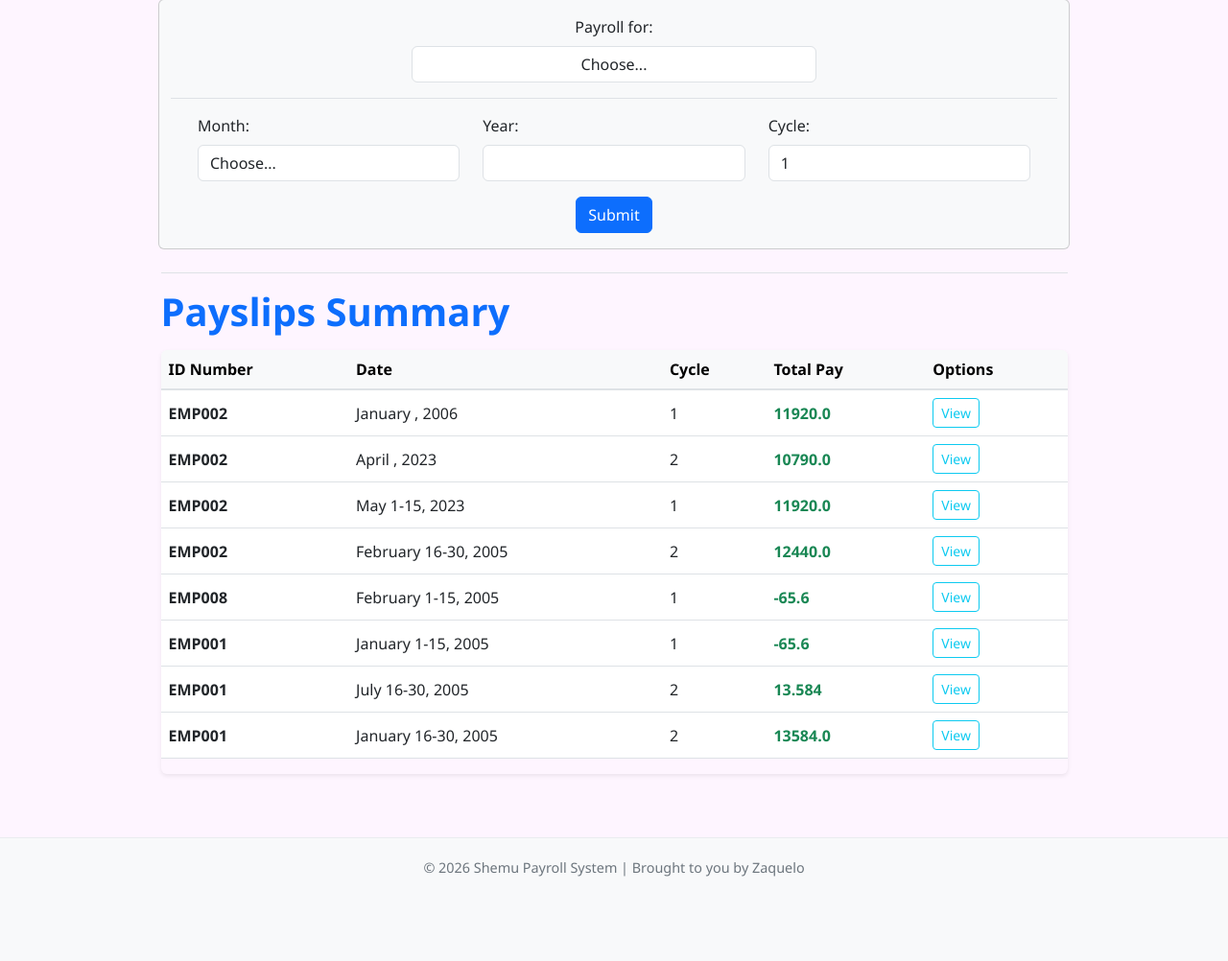
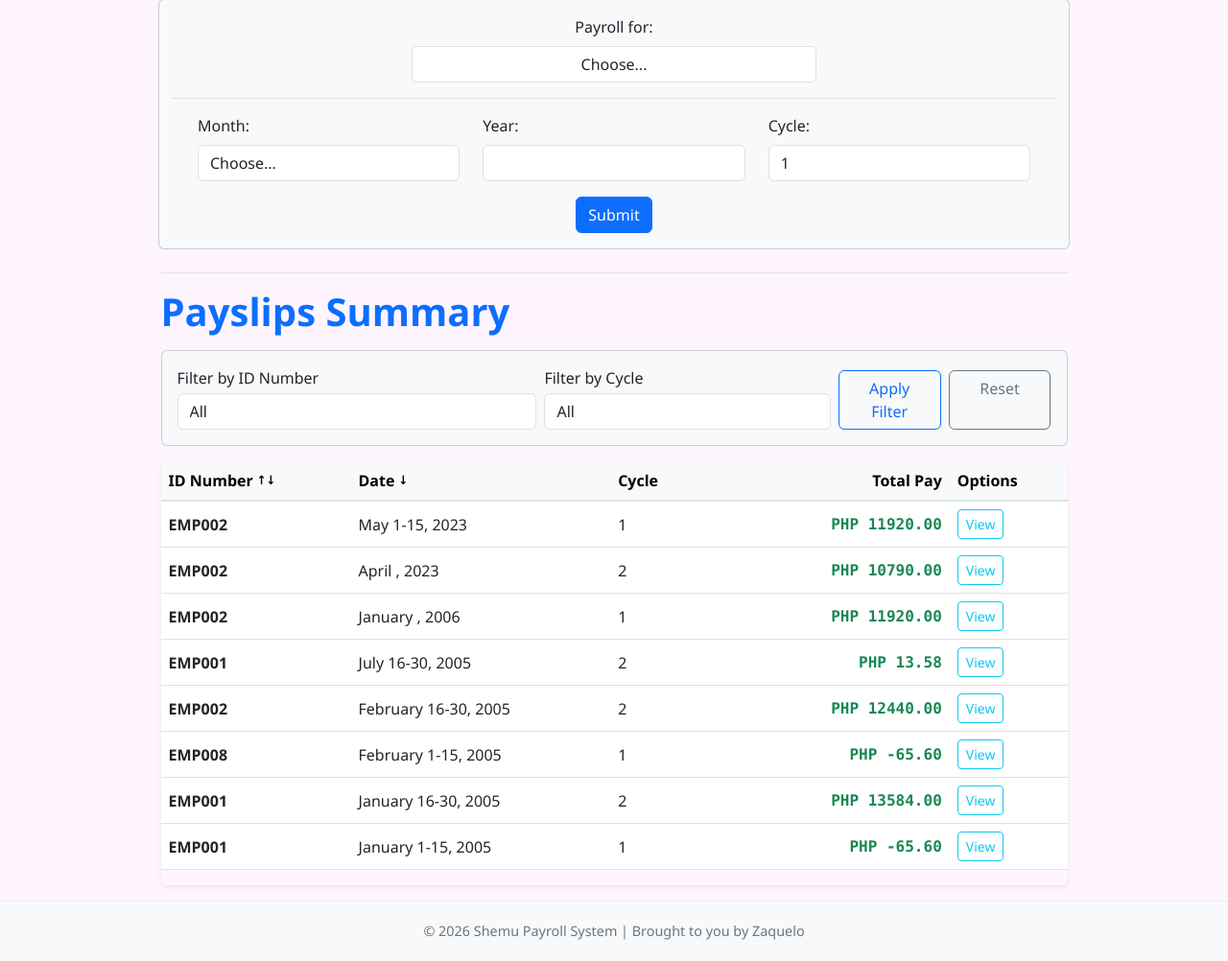
Before and after one commit to kurokabe8/FinalProject-BartoloQueZapico, a Django app: page /payslips/ in a window 1280 px wide. Shown: the part 143-1145 px from the top of the page at 96% size. Before the commit the page ends 1057 px from the top, so only its background shows below. Run offline with Django 5.2, Linux system fonts and the light colour scheme; a user stored in the database is signed in; data comes from the database, SQL or seed files in the repository; both versions use the stored data as it was after the commit.

Commit message:
ui + debug + delete

```diff
--- a/Shemu/payroll_app/templates/payroll_app/base.html
+++ b/Shemu/payroll_app/templates/payroll_app/base.html
@@ -11,6 +11,11 @@
             min-height: 100vh;
             padding-top: 70px;
             font-family: 'Segoe UI', Tahoma, Geneva, Verdana, sans-serif;
+            display: flex;
+            flex-direction: column;
+        }
+        .page-content {
+            flex: 1 0 auto;
         }
         .navbar {
             margin-bottom: 20px;
@@ -54,7 +59,7 @@
             transform: scale(1.05);
         }
         footer {
-            margin-top: 50px;
+            margin-top: auto;
             padding: 20px;
             text-align: center;
             color: #6c757d;
@@ -89,7 +94,7 @@
     </nav>
     {% endif %}
 
-    <div class="container">
+    <div class="container page-content">
         {% block content %}
         {% endblock %}
     </div>
--- a/Shemu/payroll_app/templates/payroll_app/payslips/payslips_list.html
+++ b/Shemu/payroll_app/templates/payroll_app/payslips/payslips_list.html
@@ -67,14 +67,64 @@
             <h1 class="fw-bold text-primary mb-0">Payslips Summary</h1>
         </div>
 
+        <form method="GET" class="card card-body bg-light mb-3">
+            <div class="row g-2 align-items-end">
+                {% if request.user.is_staff or request.user.is_superuser %}
+                <div class="col-md-5">
+                    <label for="id_number_filter" class="form-label mb-1">Filter by ID Number</label>
+                    <select name="id_number" id="id_number_filter" class="form-control">
+                        <option value="all" {% if selected_id == "all" %}selected{% endif %}>All</option>
+                        {% for e in employees %}
+                            <option value="{{ e.id_number }}" {% if selected_id == e.id_number %}selected{% endif %}>{{ e.id_number }}</option>
+                        {% endfor %}
+                    </select>
+                </div>
+                {% endif %}
+                <div class="col-md-4">
+                    <label for="pay_cycle_filter" class="form-label mb-1">Filter by Cycle</label>
+                    <select name="pay_cycle" id="pay_cycle_filter" class="form-control">
+                        <option value="all" {% if selected_cycle == "all" %}selected{% endif %}>All</option>
+                        <option value="1" {% if selected_cycle == "1" %}selected{% endif %}>1</option>
+                        <option value="2" {% if selected_cycle == "2" %}selected{% endif %}>2</option>
+                    </select>
+                </div>
+                <div class="col-md-3 d-flex gap-2">
+                    <button type="submit" class="btn btn-outline-primary w-100">Apply Filter</button>
+                    <a href="{% url 'payslips_list' %}" class="btn btn-outline-secondary w-100">Reset</a>
+                </div>
+            </div>
+        </form>
+
         <div class="table-responsive shadow-sm rounded">
             <table class="table table-hover align-middle">
                 <thead class="table-light table-header-separator">
                     <tr>
-                        <th scope="col">ID Number</th>
-                        <th scope="col">Date</th>
+                        <th scope="col">
+                            <a class="sort-link" href="?id_number={{ selected_id }}&pay_cycle={{ selected_cycle }}&sort_by=id_number&sort_order={% if sort_by == 'id_number' and sort_order == 'asc' %}desc{% else %}asc{% endif %}">
+                                ID Number
+                                <span class="sort-arrow">
+                                    {% if sort_by == 'id_number' %}
+                                        {% if sort_order == 'asc' %}&uarr;{% else %}&darr;{% endif %}
+                                    {% else %}
+                                        &uarr;&darr;
+                                    {% endif %}
+                                </span>
+                            </a>
+                        </th>
+                        <th scope="col">
+                            <a class="sort-link" href="?id_number={{ selected_id }}&pay_cycle={{ selected_cycle }}&sort_by=date&sort_order={% if sort_by == 'date' and sort_order == 'asc' %}desc{% else %}asc{% endif %}">
+                                Date
+                                <span class="sort-arrow">
+                                    {% if sort_by == 'date' %}
+                                        {% if sort_order == 'asc' %}&uarr;{% else %}&darr;{% endif %}
+                                    {% else %}
+                                        &uarr;&darr;
+                                    {% endif %}
+                                </span>
+                            </a>
+                        </th>
                         <th scope="col">Cycle</th>
-                        <th scope="col">Total Pay</th>
+                        <th scope="col" class="text-end total-pay-header">Total Pay</th>
                         <th scope="col">Options</th>
                     </tr>
                 </thead>
@@ -84,7 +134,7 @@
                             <td class="fw-semibold">{{ p.id_number.id_number }}</td>
                             <td>{{ p.month }} {{ p.date_range }}, {{ p.year }}</td>
                             <td>{{ p.pay_cycle }}</td>
-                            <td class="text-success fw-bold">{{ p.total_pay }}</td>
+                            <td class="text-success fw-bold text-end pay-value">PHP {{ p.total_pay|floatformat:2 }}</td>
                             <td>
                                 <a href="{% url 'view_payslip' pk=p.pk %}"
                                    class="btn btn-outline-info btn-sm">
@@ -120,6 +170,26 @@
 .table-header-separator tr {
     border-bottom: 2px solid #dee2e6;
 }
+.pay-value {
+    font-variant-numeric: tabular-nums;
+    font-family: ui-monospace, SFMono-Regular, Menlo, Monaco, Consolas, "Liberation Mono", "Courier New", monospace;
+}
+.total-pay-header {
+    min-width: 170px;
+}
+.sort-link {
+    color: inherit;
+    text-decoration: none;
+    display: inline-flex;
+    align-items: center;
+    gap: 0.25rem;
+}
+.sort-link:hover {
+    color: #0d6efd;
+}
+.sort-arrow {
+    font-size: 0.8rem;
+}
 </style>
 
 {% endblock %}
--- a/Shemu/payroll_app/views.py
+++ b/Shemu/payroll_app/views.py
@@ -1,6 +1,7 @@
 from django.contrib.auth import authenticate, login, logout
 from django.contrib.auth.decorators import login_required
 from django.db import IntegrityError, transaction
+from django.db.models import Case, IntegerField, When
 from django.http import HttpResponseForbidden
 from django.shortcuts import render, get_object_or_404, redirect
 from .models import Employee, Payslip
@@ -21,6 +22,35 @@ def _require_admin(request):
 
 def _require_employee(request):
     return request.user.is_authenticated and (not _is_admin(request.user))
+
+def _apply_payslip_sorting(queryset, sort_by, sort_order):
+    month_case = Case(
+        When(month="January", then=1),
+        When(month="February", then=2),
+        When(month="March", then=3),
+        When(month="April", then=4),
+        When(month="May", then=5),
+        When(month="June", then=6),
+        When(month="July", then=7),
+        When(month="August", then=8),
+        When(month="September", then=9),
+        When(month="October", then=10),
+        When(month="November", then=11),
+        When(month="December", then=12),
+        output_field=IntegerField(),
+    )
+
+    direction = "-" if sort_order == "desc" else ""
+    if sort_by == "id_number":
+        return queryset.order_by(f"{direction}id_number__id_number", f"{direction}year", f"{direction}pay_cycle")
+    if sort_by == "date":
+        return queryset.annotate(month_index=month_case).order_by(
+            f"{direction}year",
+            f"{direction}month_index",
+            f"{direction}pay_cycle",
+            f"{direction}id_number__id_number",
+        )
+    return queryset.order_by("-pk")
 
 
 def login_view(request):
@@ -72,20 +102,29 @@ def create_employee(request):
         allowance = request.POST.get('allowance', 0)
         password = request.POST.get('password', '')
 
-        if User.objects.filter(username=id_number).exists():
-            context["error"] = "ID Number already exists in login accounts."
-            return render(request, 'payroll_app/employees/create_employee.html', context)
-        if Employee.objects.filter(id_number=id_number).exists():
+        existing_employee = Employee.objects.filter(id_number=id_number).exists()
+        existing_user = User.objects.filter(username=id_number).first()
+
+        if existing_employee:
             context["error"] = "ID Number already exists in employees list."
             return render(request, 'payroll_app/employees/create_employee.html', context)
+        # Backward compatibility: old deleted employees may have orphaned auth users.
+        if existing_user:
+            existing_user.delete()
 
         try:
+            rate_value = float(rate)
+            allowance_value = float(allowance) if allowance else 0
+            if rate_value < 0 or allowance_value < 0:
+                context["error"] = "Rate and allowance cannot be negative."
+                return render(request, 'payroll_app/employees/create_employee.html', context)
+
             with transaction.atomic():
                 Employee.objects.create(
                     name=name,
                     id_number=id_number,
-                    rate=float(rate),
-                    allowance=float(allowance) if allowance else 0
+                    rate=rate_value,
+                    allowance=allowance_value
                 )
 
                 user = User.objects.create_user(
@@ -111,22 +150,38 @@ def update_employee(request, pk): # still should not work wala pa tayo pk
     if not _require_admin(request):
         return HttpResponseForbidden("Only admins can access this page.")
     employee = get_object_or_404(Employee, pk=pk)
+    context = {'employee': employee}
     if request.method == 'POST':
-        employee.name = request.POST.get('name')
+        employee.name = request.POST.get('name', '').strip()
+        rate_raw = request.POST.get('rate', '').strip()
+        allowance_raw = request.POST.get('allowance', '').strip()
+        try:
+            rate_value = float(rate_raw)
+            allowance_value = float(allowance_raw) if allowance_raw else 0
+        except ValueError:
+            context['error'] = "Rate and allowance must be valid numbers."
+            return render(request, 'payroll_app/employees/update_employee.html', context)
+
+        if rate_value < 0 or allowance_value < 0:
+            context['error'] = "Rate and allowance cannot be negative."
+            return render(request, 'payroll_app/employees/update_employee.html', context)
+
         #employee.id_number = request.POST.get('id_number') no need since this field should b locked
-        employee.rate = float(request.POST.get('rate'))
-        employee.allowance = float(request.POST.get('allowance', 0))
+        employee.rate = rate_value
+        employee.allowance = allowance_value
         employee.save()
         return redirect('employees_list')
 
-    return render(request, 'payroll_app/employees/update_employee.html', {'employee': employee})
+    return render(request, 'payroll_app/employees/update_employee.html', context)
 
 @login_required
 def delete_employee(request, pk):
     if not _require_admin(request):
         return HttpResponseForbidden("Only admins can access this page.")
     employee = get_object_or_404(Employee, pk=pk)
-    employee.delete()
+    with transaction.atomic():
+        User.objects.filter(username=employee.id_number).delete()
+        employee.delete()
     return redirect('employees_list')
 
 @login_required
@@ -144,15 +199,38 @@ def add_overtime(request, pk):
 # payslip separator
 @login_required
 def payslips_list(request):
+    selected_id = request.GET.get("id_number", "all")
+    selected_cycle = request.GET.get("pay_cycle", "all")
+    sort_by = request.GET.get("sort_by", "date")
+    sort_order = request.GET.get("sort_order", "desc")
+    if sort_order not in {"asc", "desc"}:
+        sort_order = "desc"
+    if sort_by not in {"id_number", "date"}:
+        sort_by = "date"
+
     if not _require_admin(request):
         employee = _get_employee_from_user(request.user)
         if employee is None:
             return HttpResponseForbidden("No employee record is linked to this account.")
         payslips = Payslip.objects.filter(id_number=employee)
-        return render(request, 'payroll_app/payslips/payslips_list.html', {'payslips': payslips})
+        if selected_cycle in {"1", "2"}:
+            payslips = payslips.filter(pay_cycle=int(selected_cycle))
+        payslips = _apply_payslip_sorting(payslips, sort_by, sort_order)
+        return render(request, 'payroll_app/payslips/payslips_list.html', {
+            'payslips': payslips,
+            'selected_id': employee.id_number,
+            'selected_cycle': selected_cycle,
+            'sort_by': sort_by,
+            'sort_order': sort_order,
+        })
 
     payslips = Payslip.objects.all()
     employees = Employee.objects.all()
+    if selected_id != "all":
+        payslips = payslips.filter(id_number__id_number=selected_id)
+    if selected_cycle in {"1", "2"}:
+        payslips = payslips.filter(pay_cycle=int(selected_cycle))
+    payslips = _apply_payslip_sorting(payslips, sort_by, sort_order)
 
     if request.method == 'POST':
         employee_id = request.POST.get('employee_id')
@@ -223,14 +301,22 @@ def payslips_list(request):
             employee.resetOvertime()
 
         return render(request, 'payroll_app/payslips/payslips_list.html', {
-            'payslips': Payslip.objects.all(),
+            'payslips': _apply_payslip_sorting(Payslip.objects.all(), sort_by, sort_order),
             'employees': employees,
-            'errors': errors
+            'errors': errors,
+            'selected_id': selected_id,
+            'selected_cycle': selected_cycle,
+            'sort_by': sort_by,
+            'sort_order': sort_order,
         })
 
     return render(request, 'payroll_app/payslips/payslips_list.html', {
         'payslips': payslips,
-        'employees': employees
+        'employees': employees,
+        'selected_id': selected_id,
+        'selected_cycle': selected_cycle,
+        'sort_by': sort_by,
+        'sort_order': sort_order,
     })
 
 @login_required
```
Also changed, not shown: Shemu/payroll_app/templates/payroll_app/employees/update_employee.html (+7 -2 lines), Shemu/db.sqlite3.
